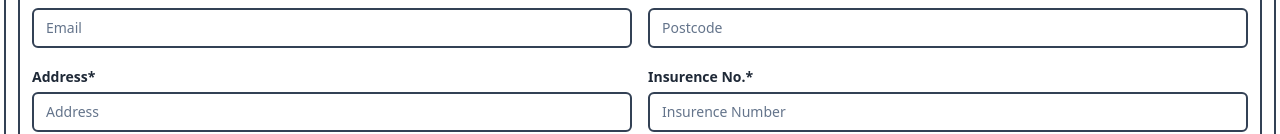
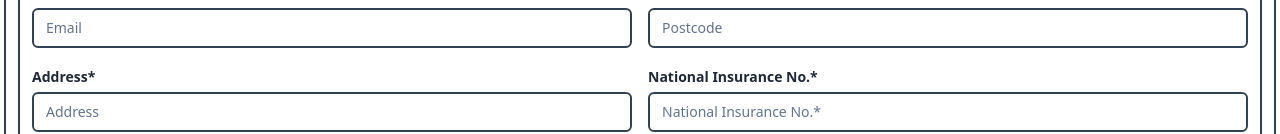
Before and after one commit to nishantsingh345/construction2, a Next.js app: page /revisnoal-material in a window 1280 px wide. Shown: the part 667-801 px from the top of the page. Built offline with nearby package versions, Linux system fonts and the light colour scheme.

Commit message:
modified national insurance no.

```diff
--- a/src/components/book/citb/CitbForm.tsx
+++ b/src/components/book/citb/CitbForm.tsx
@@ -240,9 +240,9 @@ const CitbForm = (props: Props) => {
                     name="insurence"
                     render={({ field }) => (
                       <FormItem className="w-full space-y-1">
-                        <FormLabel>Insurence No.*</FormLabel>
+                        <FormLabel>National Insurance No.*</FormLabel>
                         <FormControl>
-                          <Input placeholder="Insurence Number" type="text" {...field} />
+                          <Input placeholder="National Insurance No.*" type="text" {...field} />
                         </FormControl>
                         <FormMessage />
                       </FormItem>
--- a/src/components/book/course/CourseForm.tsx
+++ b/src/components/book/course/CourseForm.tsx
@@ -183,9 +183,9 @@ const CourseForm = (props: Props) => {
                     name="insurence"
                     render={({ field }) => (
                       <FormItem className="w-full space-y-1">
-                        <FormLabel>Insurence No.*</FormLabel>
+                        <FormLabel>National Insurance No.*</FormLabel>
                         <FormControl>
-                          <Input placeholder="Insurence Number" type="text" {...field} />
+                          <Input placeholder="National Insurance No.*" type="text" {...field} />
                         </FormControl>
                         <FormMessage />
                       </FormItem>
--- a/src/components/book/cscscards/CscseForm.tsx
+++ b/src/components/book/cscscards/CscseForm.tsx
@@ -250,9 +250,9 @@ const CscseForm = (props: Props) => {
                     name="insurence"
                     render={({ field }) => (
                       <FormItem className="w-full space-y-1">
-                        <FormLabel>Insurence No.*</FormLabel>
+                        <FormLabel>National Insurance No.*</FormLabel>
                         <FormControl>
-                          <Input placeholder="Insurence Number" type="text" {...field} />
+                          <Input placeholder="National Insurance No.*" type="text" {...field} />
                         </FormControl>
                         <FormMessage />
                       </FormItem>
--- a/src/components/book/reisinoal/Revisinoal.tsx
+++ b/src/components/book/reisinoal/Revisinoal.tsx
@@ -104,10 +104,7 @@ const Revisinoal = (props: Props) => {
       <Section>
         <div className="border-slate-700 border-2 p-3 rounded-md">
           <Form {...form}>
-            <form
-              onSubmit={form.handleSubmit(onSubmit)}
-              className="w-full space-y-4"
-            >
+            <form onSubmit={form.handleSubmit(onSubmit)} className="w-full space-y-4">
               <div className="w-full space-y-4 border-2 border-slate-700 p-3 rounded-md">
                 <p className="font-bold space-y-2 text-2xl">Persnoal Details</p>
                 <div className="flex flex-col items-center justify-between gap-4 md:flex-row">
@@ -146,11 +143,7 @@ const Revisinoal = (props: Props) => {
                       <FormItem className="w-full space-y-1">
                         <FormLabel>Birth Of Date*</FormLabel>
                         <FormControl>
-                          <Input
-                            placeholder="Birth of Date"
-                            type="date"
-                            {...field}
-                          />
+                          <Input placeholder="Birth of Date" type="date" {...field} />
                         </FormControl>
                         <FormMessage />
                       </FormItem>
@@ -163,11 +156,7 @@ const Revisinoal = (props: Props) => {
                       <FormItem className="w-full space-y-1">
                         <FormLabel>Mobile*</FormLabel>
                         <FormControl>
-                          <Input
-                            placeholder="Number"
-                            type="number"
-                            {...field}
-                          />
+                          <Input placeholder="Number" type="number" {...field} />
                         </FormControl>
                         <FormMessage />
                       </FormItem>
@@ -195,11 +184,7 @@ const Revisinoal = (props: Props) => {
                       <FormItem className="w-full space-y-1">
                         <FormLabel>Postcode*</FormLabel>
                         <FormControl>
-                          <Input
-                            placeholder="Postcode"
-                            type="text"
-                            {...field}
-                          />
+                          <Input placeholder="Postcode" type="text" {...field} />
                         </FormControl>
                         <FormMessage />
                       </FormItem>
@@ -225,13 +210,9 @@ const Revisinoal = (props: Props) => {
                     name="insurence"
                     render={({ field }) => (
                       <FormItem className="w-full space-y-1">
-                        <FormLabel>Insurence No.*</FormLabel>
+                        <FormLabel>National Insurance No.*</FormLabel>
                         <FormControl>
-                          <Input
-                            placeholder="Insurence Number"
-                            type="text"
-                            {...field}
-                          />
+                          <Input placeholder="National Insurance No.*" type="text" {...field} />
                         </FormControl>
                         <FormMessage />
                       </FormItem>
@@ -258,22 +239,15 @@ const Revisinoal = (props: Props) => {
                                 key={item.id}
                                 className="flex  items-start md:items-center  py-3 gap-2 justify-between"
                               >
-                                <FormLabel className="font-normal">
-                                  {item.label}
-                                </FormLabel>
+                                <FormLabel className="font-normal">{item.label}</FormLabel>
                                 <FormControl>
                                   <Checkbox
                                     checked={field.value?.includes(item.id)}
                                     onCheckedChange={(checked) => {
                                       return checked
-                                        ? field.onChange([
-                                            ...field.value,
-                                            item.id,
-                                          ])
+                                        ? field.onChange([...field.value, item.id])
                                         : field.onChange(
-                                            field.value?.filter(
-                                              (value) => value !== item.id
-                                            )
+                                            field.value?.filter((value) => value !== item.id)
                                           );
                                     }}
                                   />
@@ -289,11 +263,7 @@ const Revisinoal = (props: Props) => {
                 />
               </div>
               <div className="flex items-center justify-center">
-                <Button
-                  className="bg-[#ff5e14] hover:bg-[#ff5e14]/90"
-                  size="lg"
-                  type="submit"
-                >
+                <Button className="bg-[#ff5e14] hover:bg-[#ff5e14]/90" size="lg" type="submit">
                   PROCEED
                 </Button>
               </div>
```
